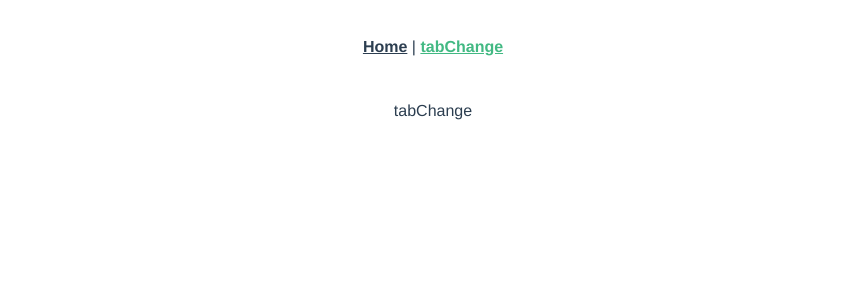
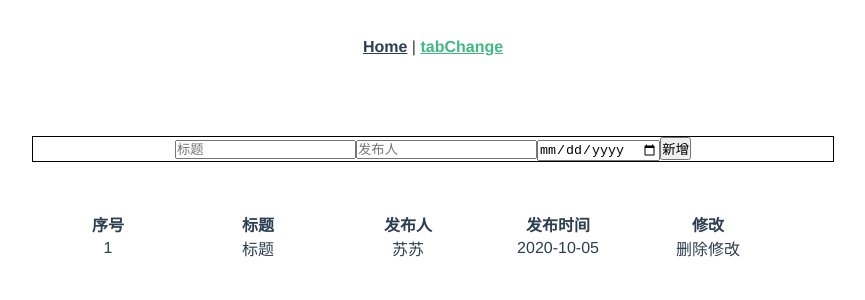
Before and after one commit to sosocoder/business-process, a Vue app: page /#/tabChange in a window 1280 px wide. Shown: the top 300 px of the page, without its empty margins (207-1072 px from the left). Built offline with nearby package versions, Linux system fonts and the light colour scheme.

Commit message:
提交tabChange

```diff
--- a/src/views/tabChange.vue
+++ b/src/views/tabChange.vue
@@ -1,11 +1,135 @@
 <template>
-    <div>
-        <p>tabChange</p>
+  <div>
+    <div class="top">
+      <input type="text" placeholder="标题" v-model="obj.title" />
+      <input type="text" placeholder="发布人" v-model="obj.name" />
+      <input type="date" v-model="obj.data" />
+      <button @click="add()">新增</button>
     </div>
+    <div class="msg">
+      <table cellpadding="0" cellspacing="0">
+        <thead>
+          <tr>
+            <th>序号</th>
+            <th>标题</th>
+            <th>发布人</th>
+            <th>发布时间</th>
+            <th>修改</th>
+          </tr>
+        </thead>
+        <tbody>
+          <tr v-for="(item,index) in items" :key="item.id">
+            <td>{{index+1}}</td>
+            <td>{{item.title}}</td>
+            <td>{{item.name}}</td>
+            <td>{{item.data}}</td>
+            <td>
+              <span @click="del(index)">删除</span>
+              <span @click="edit(item)">修改</span>
+            </td>
+          </tr>
+        </tbody>
+      </table>
+    </div>
+
+    <div id="layer" v-if="layer">
+      <div class="mask">
+        <div class="title">
+          编辑
+          <span @click="layer=false">x</span>
+        </div>
+        <div class="content">
+          <input type="text" placeholder="标题" v-model="edititems.title" />
+          <input type="text" placeholder="发布人" v-model="edititems.name" />
+          <input type="date" placeholder="时间" v-model="edititems.data" />
+          <button @click="updata()">更新</button>
+          <button @click="layer=false">取消</button>
+        </div>
+      </div>
+    </div>
+  </div>
 </template>
 
 <script>
-    export default {
-
-    }
+export default {
+  data() {
+    return {
+      layer: false,
+      obj: {
+        title: "",
+        name: "",
+        data: "",
+      },
+      items: [{ title: "标题", name: "苏苏", data: "2020-10-05", id: 1 }],
+      edititems: {},
+    };
+  },
+  methods: {
+    add: function () {
+      if (!this.obj.title || !this.obj.name || !this.obj.data) return;
+      var _id =
+        Math.max(
+          ...this.items.map(function (v) {
+            return v.id;
+          })
+        ) + 1;
+      this.items.push({
+        title: this.obj.title,
+        name: this.obj.name,
+        data: this.obj.data,
+        id: _id,
+      });
+      this.obj = {};
+    },
+    del: function (i) {
+      this.items.splice(i, 1);
+    },
+    edit: function (item) {
+      this.layer = true;
+      this.edititems = {
+        title: item.title,
+        name: item.name,
+        data: item.data,
+        id: item.id,
+      };
+    },
+    updata: function () {
+      for (var i = 0; i < this.items.length; i++) {
+        if (this.items[i].id == this.edititems.id) {
+          this.items[i] = this.edititems;
+          this.layer = false;
+        }
+      }
+    },
+  },
+};
 </script>
+<style scoped>
+* {
+  margin: 0;
+  padding: 0;
+}
+.top {
+  width: 800px;
+  border: 1px solid black;
+  margin: 50px auto;
+  text-align: center;
+}
+.msg {
+  width: 800px;
+  margin: 50px auto;
+  text-align: center;
+}
+.msg th {
+  width: 150px;
+}
+#layer {
+  width: 600px;
+  margin: 50px auto;
+  text-align: center;
+}
+#layer span {
+  cursor: pointer;
+  float: right;
+}
+</style>
```
